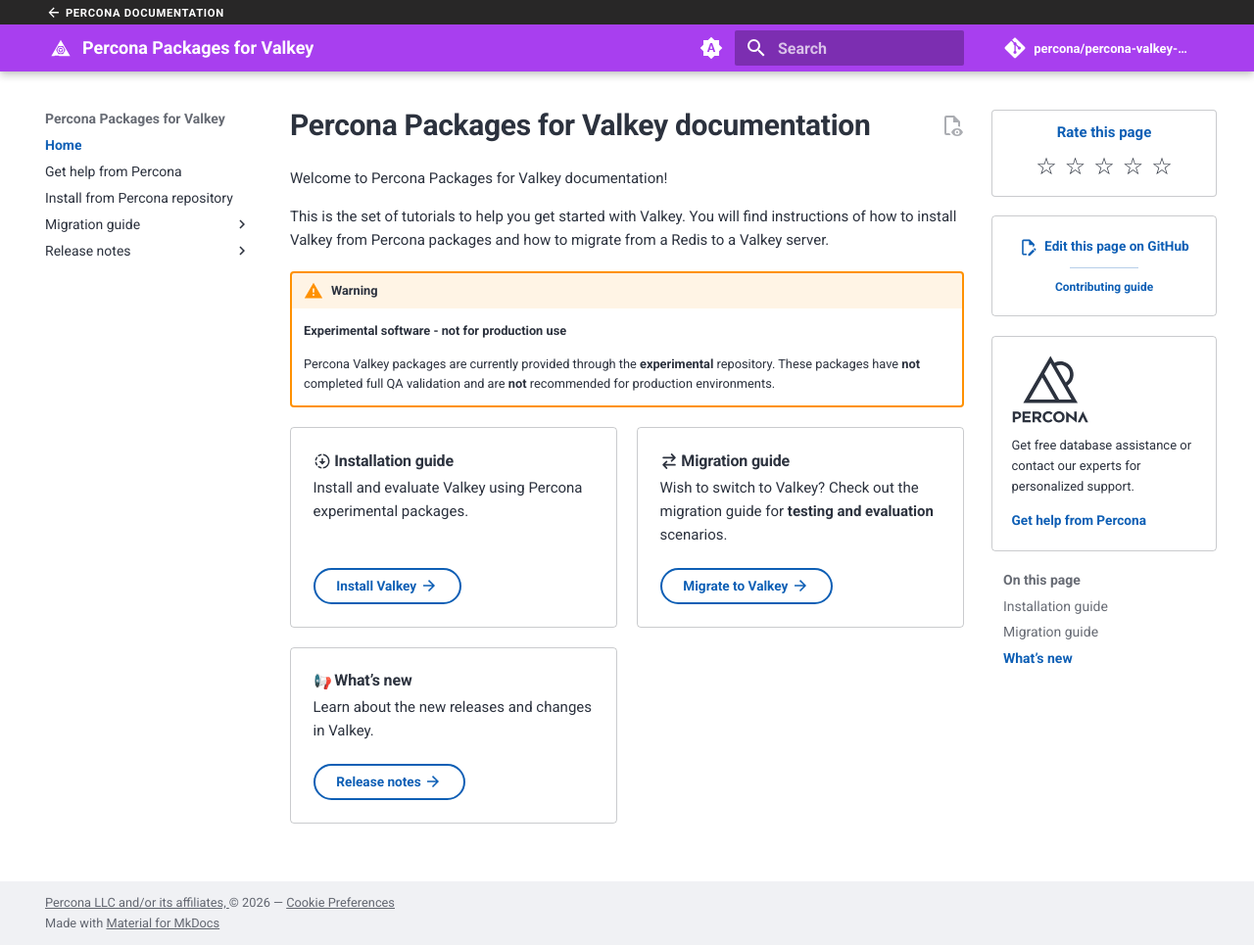
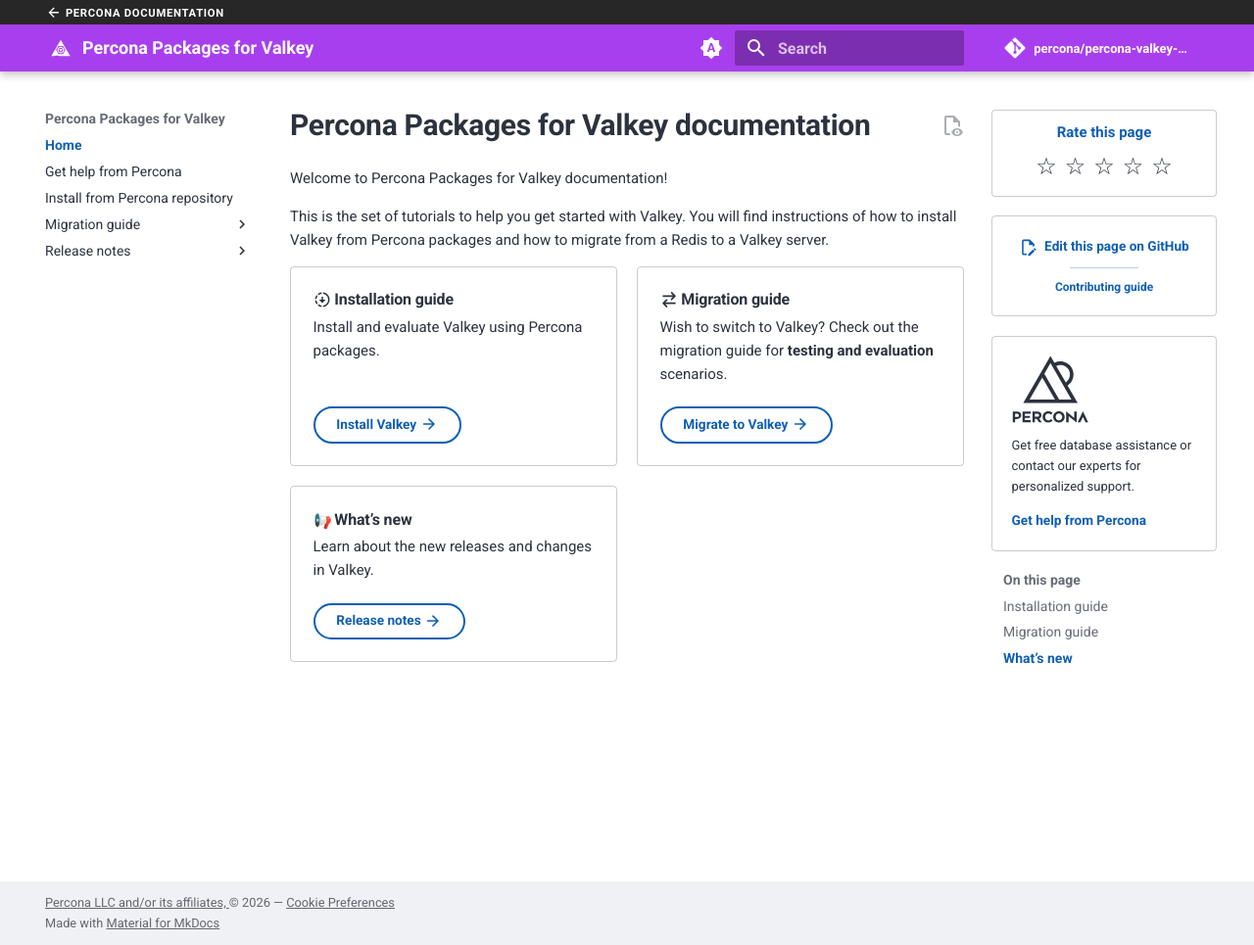
Before and after one commit to percona/percona-valkey-doc, an MkDocs documentation site: the page built from docs/index.md, in a window 1280 px wide and 965 px high. Shown: the whole window at 98% size. Built offline with MkDocs 1.6.1 and Material for MkDocs 9.7.7, drawn with Linux system fonts in a browser that asks for light colours; nearby versions of some CDN libraries; emoji names are drawn with the system emoji font; some web fonts are replaced; comment, search, counter and statistics services are not loaded.

Commit message:
Remove experimental for packages
This PR removes the experimental package warnings, as valkey 91 release is stable.

```diff
--- a/docs/index.md
+++ b/docs/index.md
@@ -4,16 +4,11 @@ Welcome to Percona Packages for Valkey documentation!
 
 This is the set of tutorials to help you get started with Valkey. You will find instructions of how to install Valkey from Percona packages and how to migrate from a Redis to a Valkey server.
 
-!!! warning
-    **Experimental software - not for production use**
-
-    Percona Valkey packages are currently provided through the **experimental** repository. These packages have **not** completed full QA validation and are **not** recommended for production environments.
-
 <div data-grid markdown><div data-banner markdown>
 
 ## :material-progress-download: Installation guide { .title }
 
-Install and evaluate Valkey using Percona experimental packages.
+Install and evaluate Valkey using Percona packages.
 
 [Install Valkey :material-arrow-right:](installation.md){ .md-button }
 
```
Also changed, not shown: docs/installation.md (+0 -7 lines).
